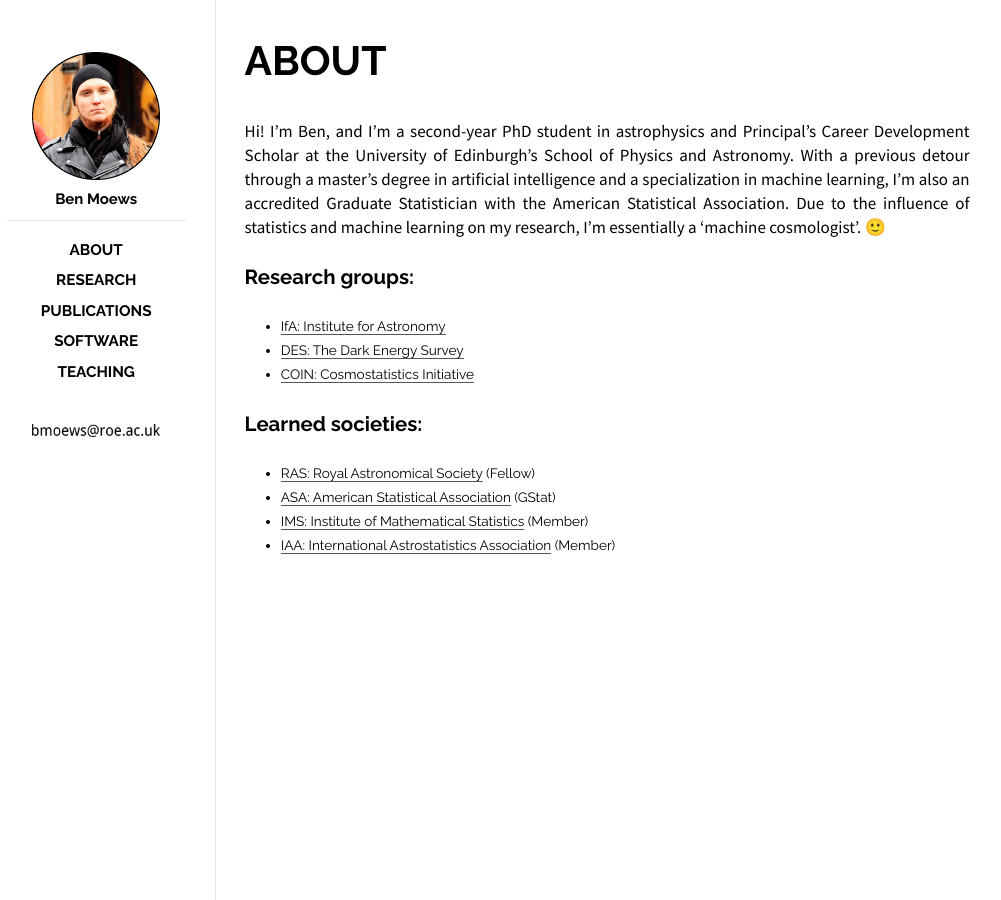
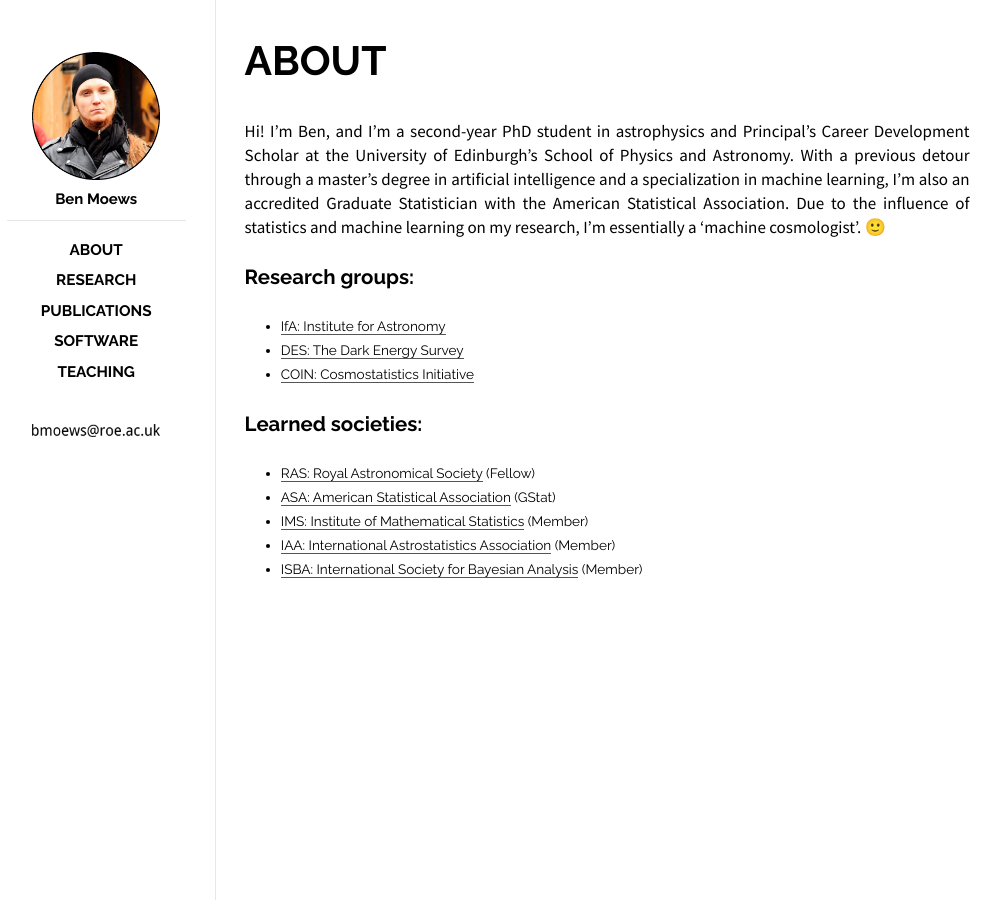
Before and after one commit to moews/moews.github.io, a Jekyll site: the page built from _posts/2017-03-27-about.md, in a window 1280 px wide. Shown: the whole page, without its empty margins (143-1144 px from the left). Built offline with Jekyll 4.4.1, drawn with Linux system fonts in a browser that asks for light colours.

Commit message:
Update 2017-03-27-about.md

```diff
--- a/_posts/2017-03-27-about.md
+++ b/_posts/2017-03-27-about.md
@@ -21,5 +21,6 @@ Hi! I'm Ben, and I'm a second-year PhD student in astrophysics and Principal's C
 * [ASA: American Statistical Association](http://www.amstat.org) (GStat)
 * [IMS: Institute of Mathematical Statistics](http://www.imstat.org) (Member)
 * [IAA: International Astrostatistics Association](http://iaa.mi.oa-brera.inaf.it/IAA/home.html) (Member)
+* [ISBA: International Society for Bayesian Analysis](https://bayesian.org) (Member)
 
 <br>
```
